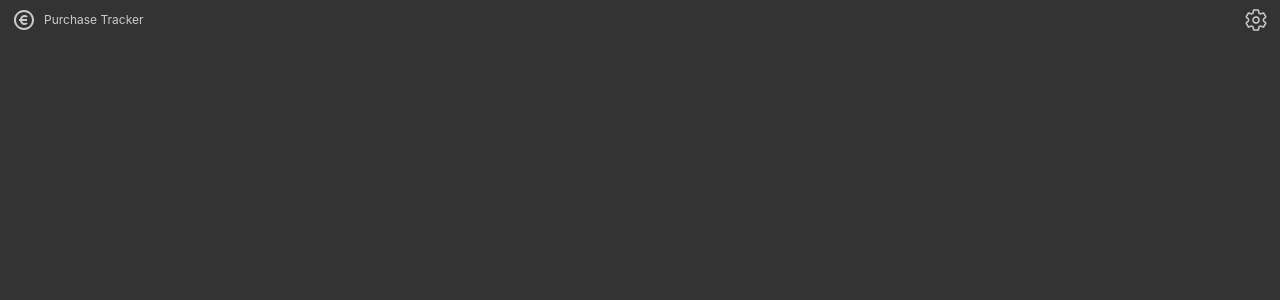
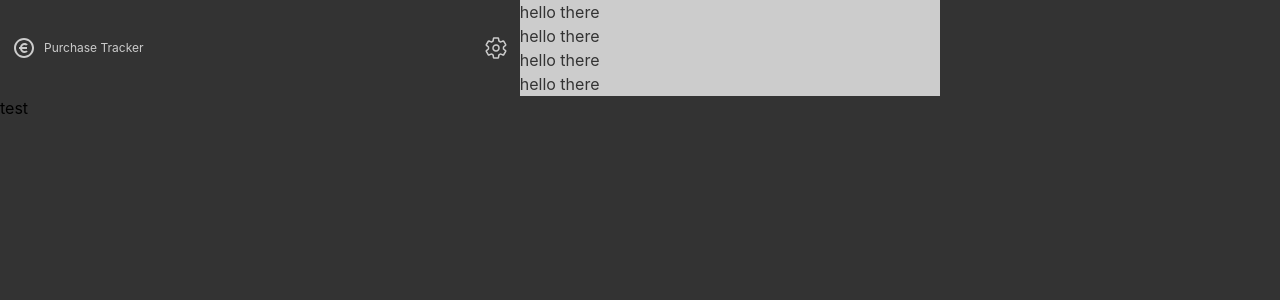
Before and after one commit to dffrs/purchase-tracker, a React (Vite) app in the folder fe/: page / in a window 1280 px wide. Shown: the top 300 px of the page. Built offline with nearby package versions, Linux system fonts and the light colour scheme.

Commit message:
feat: use grid for main layout

```diff
--- a/fe/package.json
+++ b/fe/package.json
@@ -13,7 +13,8 @@
     "test": "vitest run"
   },
   "dependencies": {
-    "electron-updater": "^6.3.9"
+    "electron-updater": "^6.3.9",
+    "react-icons": "^5.5.0"
   },
   "devDependencies": {
     "@types/react": "^18.3.12",
--- a/fe/src/App.tsx
+++ b/fe/src/App.tsx
@@ -1,4 +1,4 @@
-import { Navbar } from "./components";
+import { Layout } from "./components";
 
 type Users = {
   id: number;
@@ -11,9 +11,7 @@ type Users = {
 function App() {
   return (
     <main className="w-screen h-screen bg-primary">
-      <div>
-        <Navbar />
-      </div>
+      <Layout>test</Layout>
     </main>
   );
 }
--- a/fe/src/components/index.ts
+++ b/fe/src/components/index.ts
@@ -1,2 +1,3 @@
+export { Layout } from "./layout";
+export { Icon } from "./icon";
 export { Navbar } from "./nav";
-export { Icon } from "./icon";
--- /dev/null
+++ b/fe/src/components/layout.tsx
@@ -0,0 +1,21 @@
+import { FunctionComponent, PropsWithChildren } from "react";
+import { Navbar } from "./nav";
+
+const COLS = 5;
+
+export const Layout: FunctionComponent<PropsWithChildren> = ({ children }) => {
+  return (
+    <div
+      className={`h-full grid grid-flow-row grid-rows-[auto,1fr] grid-cols-${COLS}`}
+    >
+      <Navbar className={`col-span-${COLS}`} />
+      <aside className="bg-contrast text-primary">
+        <p>hello there</p>
+        <p>hello there</p>
+        <p>hello there</p>
+        <p>hello there</p>
+      </aside>
+      <div className="col-span-3">{children}</div>
+    </div>
+  );
+};
--- a/fe/src/components/nav.tsx
+++ b/fe/src/components/nav.tsx
@@ -4,9 +4,13 @@ import { RiMoneyEuroCircleLine } from "react-icons/ri";
 
 import { Icon } from "./icon";
 
-export const Navbar: FunctionComponent = () => {
+type NavBarProps = {
+  className?: string;
+};
+
+export const Navbar: FunctionComponent<NavBarProps> = ({ className }) => {
   return (
-    <nav className="flex items-center p-2 text-contrast px-3">
+    <nav className={`flex items-center p-3 text-contrast ${className}`}>
       <div className="flex flex-row gap-x-2 items-center">
         <Icon id="icon" title="Purchase Tracker">
           <RiMoneyEuroCircleLine />
```
